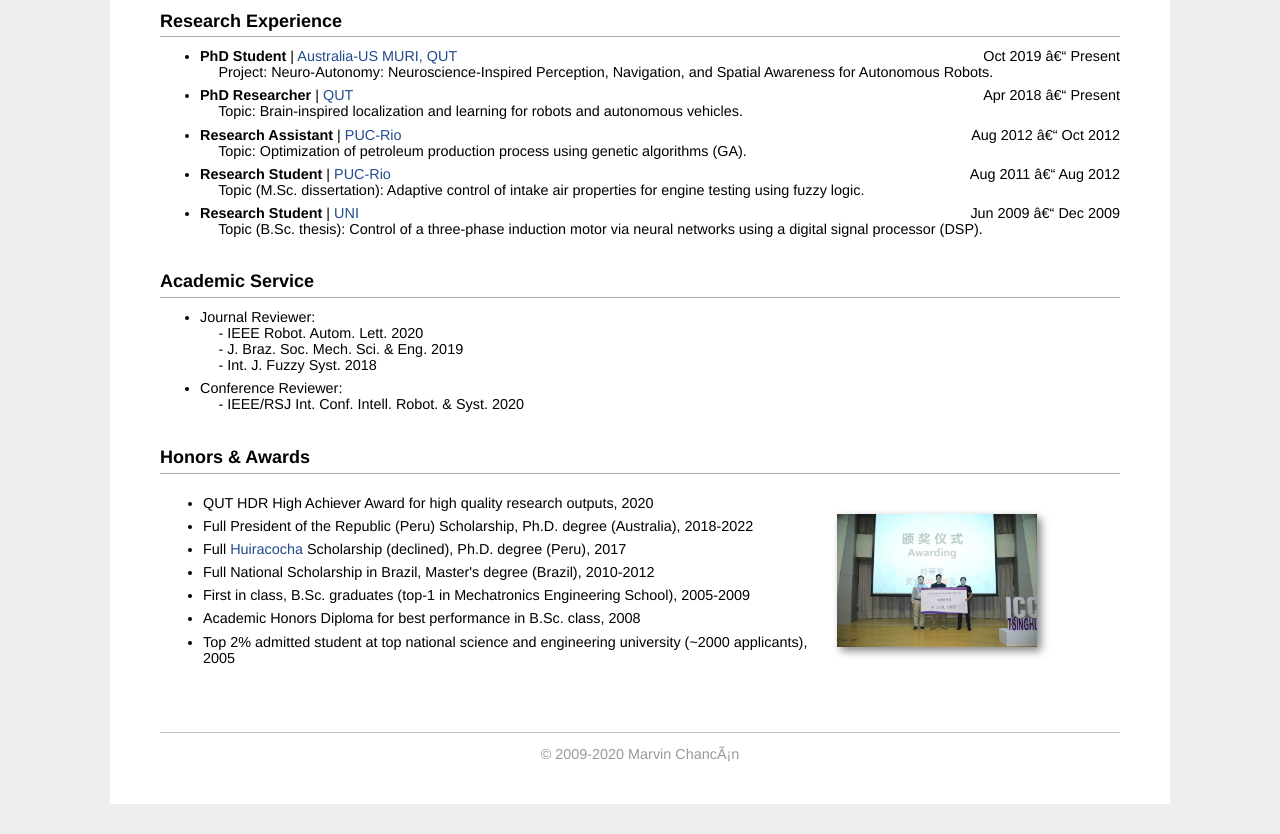
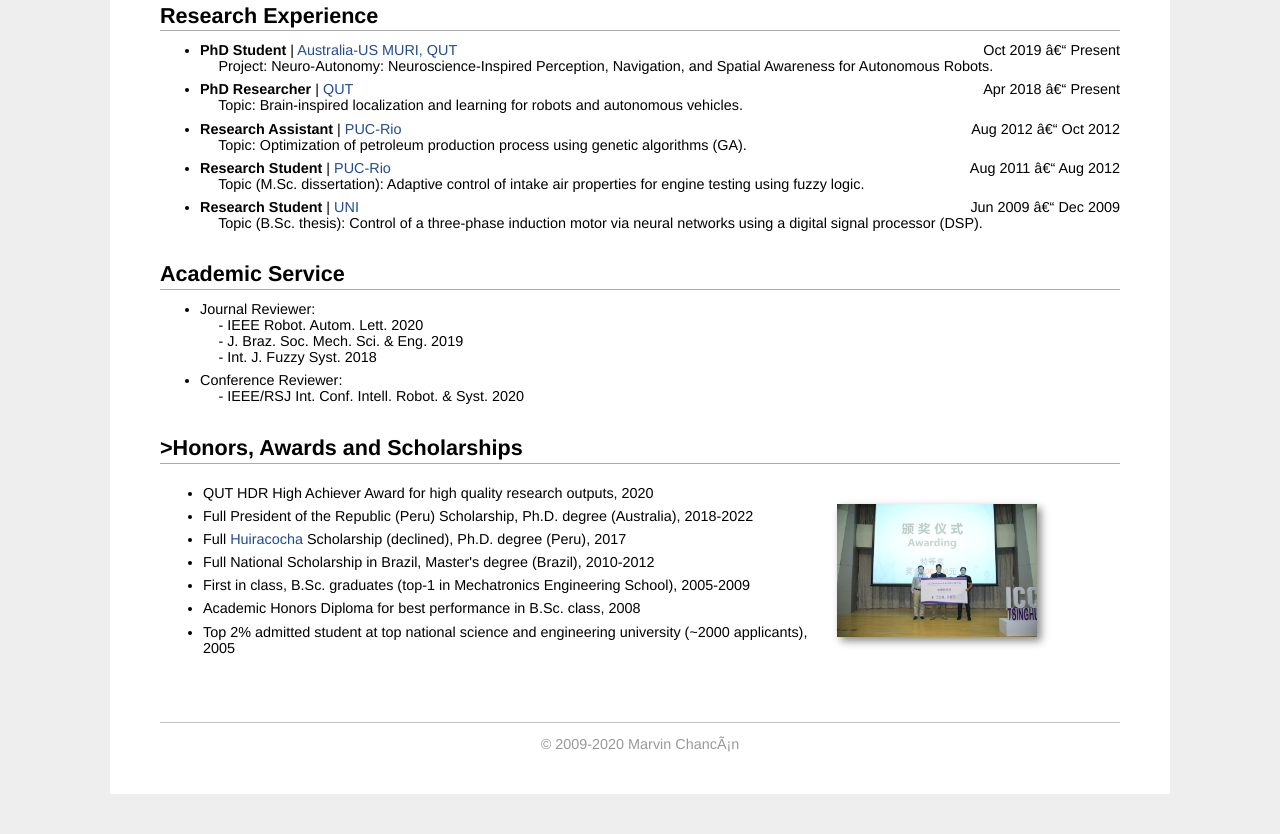
Before and after one commit to mchancan/mchancan.github.io, a Jekyll site: the page built from index.html, in a window 1280 px wide and 900 px high, scrolled down 1438 px, cut to the strip 66-900 px from the top of the window. Built offline with Jekyll 4.4.1, drawn with Linux system fonts in a browser that asks for light colours; comment, search, counter and statistics services are not loaded; some of the changed text lies outside the part shown.

Commit message:
Update index.html

```diff
--- a/index.html
+++ b/index.html
@@ -28,7 +28,7 @@ title: Marvin's Homepage
 </tbody>
 </table>
 
-<h2><font size=5>News</font></h2>
+<h2>News</h2>
 <ul>
 	<li><font color = 'red'>New!</font> 1 paper accepted at <a href="https://www.brainlinks-braintools.uni-freiburg.de/rss20-ssrl/">RSS'20 SSRL workshop</a>!</li>
 	<li><font color = 'red'>New!</font> Received the QUT HDR High Achiever Award 2020!</a></li>
@@ -38,7 +38,7 @@ title: Marvin's Homepage
 	<li>First paper of my PhD was accepted to <a href="https://ieeexplore.ieee.org/xpl/aboutJournal.jsp?punumber=7083369">RA-Letters</a> journal!</li>
 </ul>
 
-<h2><font size=5>Publications</font></h2>
+<h2>Selected Publications</h2>
 <table width="100%">
 	<tbody>
 	<tr>
@@ -107,7 +107,7 @@ title: Marvin's Homepage
 	</tbody>
 </table>
 
-<h2><font size=4.5>Competition</font></h2>
+<h2>Competition</h2>
 <table width="100%">
 	<tbody><tr>
 		<td width="300">
@@ -124,7 +124,7 @@ title: Marvin's Homepage
 	</tr>
 </tbody></table>
 
-<h2><font size=4.5>Research Experience</font></h2>
+<h2>Research Experience</h2>
 <ul>
 	<li><b>PhD Student</b> | <a href="https://research.qut.edu.au/qcr/research/ausmuri-neuro-autonomy-neuroscience-inspired-perception-navigation-and-spatial-awareness-for-autonomous-robots/">Australia-US MURI, QUT</a> <div style="float:right; text-align:right">Oct 2019 – Present</div><br>
 		&emsp; Project: Neuro-Autonomy: Neuroscience-Inspired Perception, Navigation, and Spatial Awareness for Autonomous Robots.</li>
@@ -138,7 +138,7 @@ title: Marvin's Homepage
 		&emsp; Topic (B.Sc. thesis): Control of a three-phase induction motor via neural networks using a digital signal processor (DSP).</li>
 </ul>
 
-<h2><font size=4.5>Academic Service</font></h2>
+<h2>Academic Service</h2>
 <ul>
 	<li>Journal Reviewer:<br>
 		&emsp; - IEEE Robot. Autom. Lett. 2020<br>
@@ -150,7 +150,7 @@ title: Marvin's Homepage
 	</li>
 </ul>
 
-<h2><font size=4.5>Honors & Awards</font></h2>
+<h2>>Honors, Awards and Scholarships</h2>
 <table style="border-spacing:2px">
 <tbody>
 	<tr>
```
